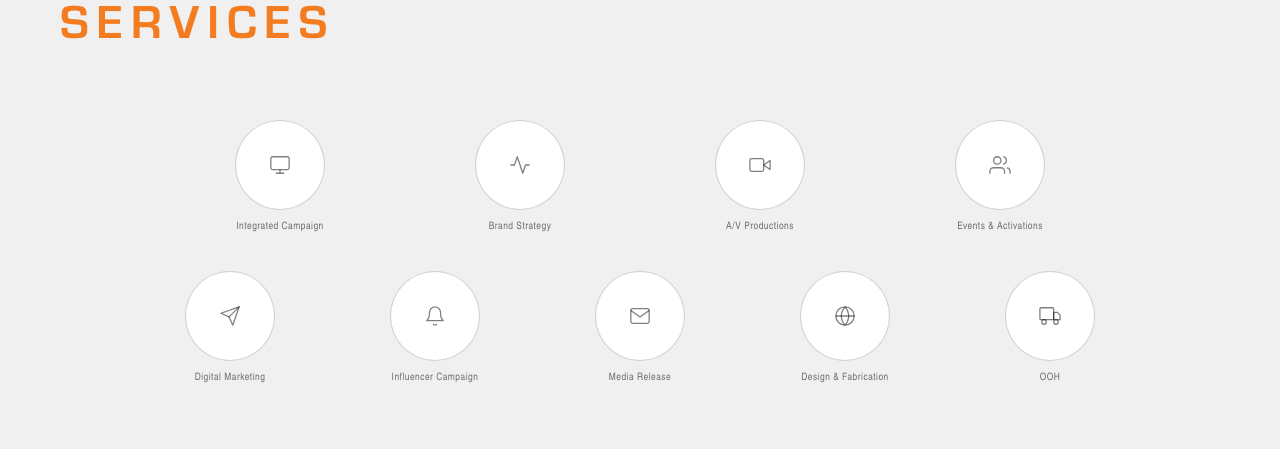
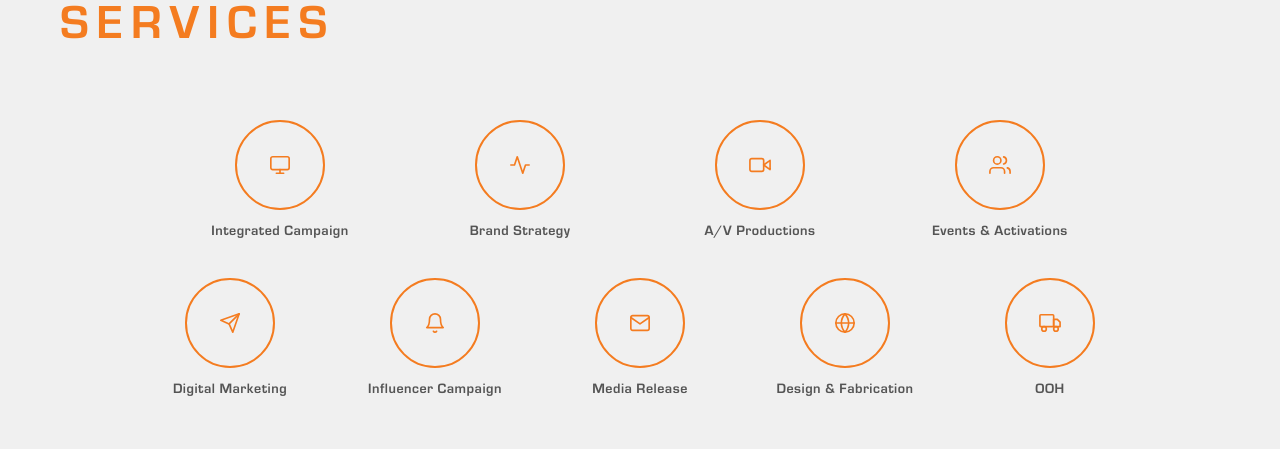
Before and after one commit to Rojesh111/Makeways-Website, a Next.js app in the folder makeways/: page / in a window 1280 px wide. Shown: the part 2006-2455 px from the top of the page. Built offline with nearby package versions, Linux system fonts and the light colour scheme.

Commit message:
Services was changed

```diff
--- a/makeways/components/Services.tsx
+++ b/makeways/components/Services.tsx
@@ -11,27 +11,27 @@ interface Service {
 }
 
 const services: Service[] = [
-  { id: 1, title: 'Integrated Campaign',   description: 'Seamless brand storytelling across every channel — TV, digital, print, and beyond — unified under one powerful strategy',        details: ['Multi-channel planning', 'Unified brand messaging', 'Cross-platform execution', 'Campaign ROI tracking'],        row: 1 },
-  { id: 2, title: 'Brand Strategy',        description: 'We define who you are, what you stand for, and how the world sees you — turning brand into competitive advantage',              details: ['Brand identity & positioning', 'Market & competitor analysis', 'Brand architecture', 'Tone of voice'],           row: 1 },
-  { id: 3, title: 'A/V Productions',       description: 'Cinematic-quality video and audio content that commands attention and moves audiences to action',                               details: ['TVC & commercial production', 'Corporate & documentary video', 'Post-production & editing', 'Sound design'],     row: 1 },
-  { id: 4, title: 'Events & Activations',  description: 'Live brand experiences that create genuine emotional connections and lasting memories with your audience',                      details: ['Brand activation events', 'Product launches', 'Experiential marketing', 'End-to-end production'],                row: 1 },
-  { id: 5, title: 'Digital Marketing',     description: 'Data-driven digital strategies that grow your presence, engage your audience, and convert at scale',                            details: ['Social media management', 'SEO & paid media', 'Content strategy', 'Analytics & reporting'],                    row: 2 },
-  { id: 6, title: 'Influencer Campaign',   description: "Authentic creator partnerships that extend your brand's reach and build trust through genuine voices",                          details: ['Influencer identification', 'Campaign strategy', 'Content collaboration', 'Performance measurement'],            row: 2 },
-  { id: 7, title: 'Media Release',         description: 'Strategic PR and media buying that keeps your brand prominent, credible, and in the conversation',                              details: ['Press release writing', 'Media buying & planning', 'PR strategy', 'Crisis communications'],                    row: 2 },
-  { id: 8, title: 'Design & Fabrication',  description: 'Bold visual craft — from concept to physical production — that makes your brand impossible to ignore',                          details: ['Graphic & print design', 'Exhibition & booth design', 'Signage & wayfinding', 'Physical fabrication'],         row: 2 },
-  { id: 9, title: 'OOH',                   description: 'Out-of-home advertising at scale — billboards, transit, and digital screens that dominate the landscape',                       details: ['Billboard & transit ads', 'DOOH strategy', 'Site selection & booking', 'Creative adaptation'],                 row: 2 },
+  { id: 1, title: 'Integrated Campaign',   description: 'Seamless brand storytelling across every channel — TV, digital, print, and beyond — unified under one powerful strategy.',        details: ['Multi-channel planning', 'Unified brand messaging', 'Cross-platform execution', 'Campaign ROI tracking'],        row: 1 },
+  { id: 2, title: 'Brand Strategy',        description: 'We define who you are, what you stand for, and how the world sees you — turning brand into competitive advantage.',              details: ['Brand identity & positioning', 'Market & competitor analysis', 'Brand architecture', 'Tone of voice'],           row: 1 },
+  { id: 3, title: 'A/V Productions',       description: 'Cinematic-quality video and audio content that commands attention and moves audiences to action.',                               details: ['TVC & commercial production', 'Corporate & documentary video', 'Post-production & editing', 'Sound design'],     row: 1 },
+  { id: 4, title: 'Events & Activations',  description: 'Live brand experiences that create genuine emotional connections and lasting memories with your audience.',                      details: ['Brand activation events', 'Product launches', 'Experiential marketing', 'End-to-end production'],                row: 1 },
+  { id: 5, title: 'Digital Marketing',     description: 'Data-driven digital strategies that grow your presence, engage your audience, and convert at scale.',                            details: ['Social media management', 'SEO & paid media', 'Content strategy', 'Analytics & reporting'],                    row: 2 },
+  { id: 6, title: 'Influencer Campaign',   description: "Authentic creator partnerships that extend your brand's reach and build trust through genuine voices.",                          details: ['Influencer identification', 'Campaign strategy', 'Content collaboration', 'Performance measurement'],            row: 2 },
+  { id: 7, title: 'Media Release',         description: 'Strategic PR and media buying that keeps your brand prominent, credible, and in the conversation.',                              details: ['Press release writing', 'Media buying & planning', 'PR strategy', 'Crisis communications'],                    row: 2 },
+  { id: 8, title: 'Design & Fabrication',  description: 'Bold visual craft — from concept to physical production — that makes your brand impossible to ignore.',                          details: ['Graphic & print design', 'Exhibition & booth design', 'Signage & wayfinding', 'Physical fabrication'],         row: 2 },
+  { id: 9, title: 'OOH',                   description: 'Out-of-home advertising at scale — billboards, transit, and digital screens that dominate the landscape.',                       details: ['Billboard & transit ads', 'DOOH strategy', 'Site selection & booking', 'Creative adaptation'],                 row: 2 },
 ];
 
 const icons: Record<number, React.ReactNode> = {
-  1: <svg width="22" height="22" viewBox="0 0 24 24" fill="none" stroke="currentColor" strokeWidth="1.4" strokeLinecap="round" strokeLinejoin="round"><rect x="2" y="3" width="20" height="14" rx="2"/><path d="M8 21h8M12 17v4"/></svg>,
-  2: <svg width="22" height="22" viewBox="0 0 24 24" fill="none" stroke="currentColor" strokeWidth="1.4" strokeLinecap="round" strokeLinejoin="round"><polyline points="22 12 18 12 15 21 9 3 6 12 2 12"/></svg>,
-  3: <svg width="22" height="22" viewBox="0 0 24 24" fill="none" stroke="currentColor" strokeWidth="1.4" strokeLinecap="round" strokeLinejoin="round"><polygon points="23 7 16 12 23 17 23 7"/><rect x="1" y="5" width="15" height="14" rx="2"/></svg>,
-  4: <svg width="22" height="22" viewBox="0 0 24 24" fill="none" stroke="currentColor" strokeWidth="1.4" strokeLinecap="round" strokeLinejoin="round"><path d="M17 21v-2a4 4 0 0 0-4-4H5a4 4 0 0 0-4 4v2"/><circle cx="9" cy="7" r="4"/><path d="M23 21v-2a4 4 0 0 0-3-3.87M16 3.13a4 4 0 0 1 0 7.75"/></svg>,
-  5: <svg width="22" height="22" viewBox="0 0 24 24" fill="none" stroke="currentColor" strokeWidth="1.4" strokeLinecap="round" strokeLinejoin="round"><line x1="22" y1="2" x2="11" y2="13"/><polygon points="22 2 15 22 11 13 2 9 22 2"/></svg>,
-  6: <svg width="22" height="22" viewBox="0 0 24 24" fill="none" stroke="currentColor" strokeWidth="1.4" strokeLinecap="round" strokeLinejoin="round"><path d="M18 8a6 6 0 0 0-12 0c0 7-3 9-3 9h18s-3-2-3-9"/><path d="M13.73 21a2 2 0 0 1-3.46 0"/></svg>,
-  7: <svg width="22" height="22" viewBox="0 0 24 24" fill="none" stroke="currentColor" strokeWidth="1.4" strokeLinecap="round" strokeLinejoin="round"><path d="M4 4h16c1.1 0 2 .9 2 2v12c0 1.1-.9 2-2 2H4c-1.1 0-2-.9-2-2V6c0-1.1.9-2 2-2z"/><polyline points="22,6 12,13 2,6"/></svg>,
-  8: <svg width="22" height="22" viewBox="0 0 24 24" fill="none" stroke="currentColor" strokeWidth="1.4" strokeLinecap="round" strokeLinejoin="round"><circle cx="12" cy="12" r="10"/><line x1="2" y1="12" x2="22" y2="12"/><path d="M12 2a15.3 15.3 0 0 1 4 10 15.3 15.3 0 0 1-4 10 15.3 15.3 0 0 1-4-10 15.3 15.3 0 0 1 4-10z"/></svg>,
-  9: <svg width="22" height="22" viewBox="0 0 24 24" fill="none" stroke="currentColor" strokeWidth="1.4" strokeLinecap="round" strokeLinejoin="round"><rect x="1" y="3" width="15" height="13" rx="1"/><path d="M16 8h4l3 3v5h-7V8z"/><circle cx="5.5" cy="18.5" r="2.5"/><circle cx="18.5" cy="18.5" r="2.5"/></svg>,
+  1: <svg width="22" height="22" viewBox="0 0 24 24" fill="none" stroke="currentColor" strokeWidth="1.8" strokeLinecap="round" strokeLinejoin="round"><rect x="2" y="3" width="20" height="14" rx="2"/><path d="M8 21h8M12 17v4"/></svg>,
+  2: <svg width="22" height="22" viewBox="0 0 24 24" fill="none" stroke="currentColor" strokeWidth="1.8" strokeLinecap="round" strokeLinejoin="round"><polyline points="22 12 18 12 15 21 9 3 6 12 2 12"/></svg>,
+  3: <svg width="22" height="22" viewBox="0 0 24 24" fill="none" stroke="currentColor" strokeWidth="1.8" strokeLinecap="round" strokeLinejoin="round"><polygon points="23 7 16 12 23 17 23 7"/><rect x="1" y="5" width="15" height="14" rx="2"/></svg>,
+  4: <svg width="22" height="22" viewBox="0 0 24 24" fill="none" stroke="currentColor" strokeWidth="1.8" strokeLinecap="round" strokeLinejoin="round"><path d="M17 21v-2a4 4 0 0 0-4-4H5a4 4 0 0 0-4 4v2"/><circle cx="9" cy="7" r="4"/><path d="M23 21v-2a4 4 0 0 0-3-3.87M16 3.13a4 4 0 0 1 0 7.75"/></svg>,
+  5: <svg width="22" height="22" viewBox="0 0 24 24" fill="none" stroke="currentColor" strokeWidth="1.8" strokeLinecap="round" strokeLinejoin="round"><line x1="22" y1="2" x2="11" y2="13"/><polygon points="22 2 15 22 11 13 2 9 22 2"/></svg>,
+  6: <svg width="22" height="22" viewBox="0 0 24 24" fill="none" stroke="currentColor" strokeWidth="1.8" strokeLinecap="round" strokeLinejoin="round"><path d="M18 8a6 6 0 0 0-12 0c0 7-3 9-3 9h18s-3-2-3-9"/><path d="M13.73 21a2 2 0 0 1-3.46 0"/></svg>,
+  7: <svg width="22" height="22" viewBox="0 0 24 24" fill="none" stroke="currentColor" strokeWidth="1.8" strokeLinecap="round" strokeLinejoin="round"><path d="M4 4h16c1.1 0 2 .9 2 2v12c0 1.1-.9 2-2 2H4c-1.1 0-2-.9-2-2V6c0-1.1.9-2 2-2z"/><polyline points="22,6 12,13 2,6"/></svg>,
+  8: <svg width="22" height="22" viewBox="0 0 24 24" fill="none" stroke="currentColor" strokeWidth="1.8" strokeLinecap="round" strokeLinejoin="round"><circle cx="12" cy="12" r="10"/><line x1="2" y1="12" x2="22" y2="12"/><path d="M12 2a15.3 15.3 0 0 1 4 10 15.3 15.3 0 0 1-4 10 15.3 15.3 0 0 1-4-10 15.3 15.3 0 0 1 4-10z"/></svg>,
+  9: <svg width="22" height="22" viewBox="0 0 24 24" fill="none" stroke="currentColor" strokeWidth="1.8" strokeLinecap="round" strokeLinejoin="round"><rect x="1" y="3" width="15" height="13" rx="1"/><path d="M16 8h4l3 3v5h-7V8z"/><circle cx="5.5" cy="18.5" r="2.5"/><circle cx="18.5" cy="18.5" r="2.5"/></svg>,
 };
 
 export default function Services() {
@@ -54,7 +54,7 @@ export default function Services() {
   useEffect(() => {
     const obs = new IntersectionObserver(
       entries => entries.forEach(e => { if (e.isIntersecting) e.target.classList.add('visible'); }),
-      { threshold: 0.05 }
+      { threshold: 0.1 }
     );
     sectionRef.current?.querySelectorAll<HTMLElement>('.animate')
       .forEach(el => obs.observe(el));
@@ -66,9 +66,8 @@ export default function Services() {
       <section id="services" className="svc" ref={sectionRef}>
         <div className="svc__inner">
 
-          {/* Heading — rendered visible by default, animate adds entrance */}
           <h2 className="svc__heading animate">
-            <span className="svc__fade">SERVICES</span>
+            SERV<span className="svc__fade">ICES</span>
           </h2>
 
           {isMobile ? (
@@ -93,7 +92,6 @@ export default function Services() {
                       <ul className="mob-sheet__list">
                         {s.details.map((d, i) => (
                           <li key={i}>
-                            <span className="mob-sheet__dot" />
                             <span>{d}</span>
                           </li>
                         ))}
@@ -165,13 +163,6 @@ export default function Services() {
 
         @font-face {
           font-family  : 'Eurostile';
-          src          : url('/fonts/FONTS/EurostileExt-Normal Regular.ttf') format('truetype');
-          font-weight  : 400;
-          font-style   : normal;
-          font-display : swap;
-        }
-        @font-face {
-          font-family  : 'Eurostile';
           src          : url('/fonts/FONTS/EurostileBold.ttf') format('truetype');
           font-weight  : 700;
           font-style   : normal;
@@ -191,41 +182,47 @@ export default function Services() {
           font-style   : normal;
           font-display : swap;
         }
+        @font-face {
+          font-family  : 'Eurostile';
+          src          : url('/fonts/FONTS/EurostileExt-Normal Regular.ttf') format('truetype');
+          font-weight  : 400;
+          font-style   : normal;
+          font-display : swap;
+          unicode-range: U+0020-00FF;
+        }
 
         .svc,
-        .svc * {
-          font-family : 'Eurostile', 'Arial Narrow', Arial, sans-serif !important;
-          font-style  : normal !important;
-        }
+        .svc * { font-style: normal !important; }
 
         /* ─── Section ───────────────────────────────────────────────── */
         .svc {
           background  : #f0f0f0;
           padding     : 96px 60px 112px;
+          font-family : 'Eurostile', 'Arial Narrow', Arial, sans-serif;
           overflow    : hidden;
           position    : relative;
         }
         .svc__inner { max-width: 1280px; margin: 0 auto; }
 
-        /* ─── Heading ────────────────────────────────────────────────── */
+        /* ─── Heading ───────────────────────────────────────────────── */
         .svc__heading {
+          font-family    : 'Eurostile', 'Arial Narrow', Arial, sans-serif;
           font-weight    : 800;
           font-size      : clamp(36px, 3.75vw, 48px);
           letter-spacing : 8px;
           text-transform : uppercase;
-          color          : #1a1a1a;
+          color          : #f47c20;
           margin         : 0 0 64px;
           line-height    : 1;
         }
-        .svc__fade { color: #f47c20; }
 
         /* ─── Scroll reveal ─────────────────────────────────────────── */
-        .animate         { opacity: 0; transform: translateY(20px); transition: opacity 0.6s ease, transform 0.6s ease; }
+        .animate { opacity: 0; transform: translateY(20px); transition: opacity 0.6s ease, transform 0.6s ease; }
         .animate.visible { opacity: 1; transform: translateY(0); }
 
         /* ─── Desktop layout ────────────────────────────────────────── */
-        .svc-wrap   { display: flex; flex-direction: column; align-items: center; }
-        .svc-row    { display: flex; max-width: 960px; width: 100%; padding: 4px 0 24px; }
+        .svc-wrap { display: flex; flex-direction: column; align-items: center; }
+        .svc-row  { display: flex; max-width: 960px; width: 100%; padding: 4px 0 24px; }
         .svc-row--4 { justify-content: space-around; }
         .svc-row--5 { justify-content: space-between; }
 
@@ -234,7 +231,7 @@ export default function Services() {
           display        : flex;
           flex-direction : column;
           align-items    : center;
-          gap            : 10px;
+          gap            : 12px;
           width          : 140px;
           flex-shrink    : 0;
           cursor         : pointer;
@@ -246,46 +243,44 @@ export default function Services() {
           to   { opacity: 1; transform: translateY(0); }
         }
 
-        /* ─── Icon ring ─────────────────────────────────────────────── */
+        /* ─── Icon ring — outlined orange, fills solid on hover ─────── */
         .svc-ring {
           width           : 90px;
           height          : 90px;
           border-radius   : 50%;
-          border          : 1.5px solid rgba(0, 0, 0, 0.18);
-          background      : #ffffff;
+          border          : 2px solid #f47c20;
+          background      : transparent;
           display         : flex;
           align-items     : center;
           justify-content : center;
-          transition      : border-color 0.22s ease, background 0.22s ease,
-                            transform 0.22s ease, box-shadow 0.22s ease;
+          transition      : background 0.22s ease;
           flex-shrink     : 0;
         }
         .svc-card--on   .svc-ring,
         .svc-card:hover .svc-ring {
-          border-color : #f47c20;
-          background   : rgba(244, 124, 32, 0.08);
-          transform    : translateY(-4px);
-          box-shadow   : 0 6px 20px rgba(244, 124, 32, 0.28);
+          background : #f47c20;
         }
 
+        /* ─── Icon — orange at rest, white on hover ─────────────────── */
         .svc-icon {
-          color           : rgba(0, 0, 0, 0.5);
+          color           : #f47c20;
           display         : flex;
           align-items     : center;
           justify-content : center;
           transition      : color 0.22s ease;
         }
         .svc-card--on   .svc-icon,
-        .svc-card:hover .svc-icon { color: #f47c20; }
+        .svc-card:hover .svc-icon { color: #ffffff; }
 
-        /* Card label */
+        /* ─── Card label — larger, bolder ──────────────────────────── */
         .svc-label {
-          font-weight    : 400;
-          font-size      : clamp(10px, 0.8vw, 12px);
+          font-family    : 'Eurostile', 'Arial Narrow', Arial, sans-serif;
+          font-weight    : 600;
+          font-size      : clamp(13px, 1.1vw, 15px);
           letter-spacing : 0.5px;
-          color          : rgba(0, 0, 0, 0.55);
+          color          : rgba(0, 0, 0, 0.65);
           text-align     : center;
-          line-height    : 1.45;
+          line-height    : 1.4;
           display        : block;
           transition     : color 0.22s ease;
         }
@@ -306,7 +301,7 @@ export default function Services() {
         }
         .svc-strip--on { height: 116px; opacity: 1; margin-bottom: 32px; }
 
-        /* ─── Strip inner ───────────────────────────────────────────── */
+        /* ─── Strip inner — orange bg, white text ───────────────────── */
         .strip {
           display               : grid;
           grid-template-columns : 1fr 280px;
@@ -328,6 +323,7 @@ export default function Services() {
         .strip__body { display: flex; flex-direction: column; gap: 7px; }
 
         .strip__title {
+          font-family    : 'Eurostile', 'Arial Narrow', Arial, sans-serif;
           font-weight    : 800;
           font-size      : clamp(12px, 1vw, 15px);
           letter-spacing : 3px;
@@ -338,6 +334,7 @@ export default function Services() {
         }
 
         .strip__desc {
+          font-family    : 'Eurostile', 'Arial Narrow', Arial, sans-serif;
           font-weight    : 400;
           font-size      : clamp(11px, 0.85vw, 13px);
           color          : rgba(255, 255, 255, 0.92);
@@ -353,6 +350,7 @@ export default function Services() {
           align-content         : center;
         }
         .strip__tag {
+          font-family    : 'Eurostile', 'Arial Narrow', Arial, sans-serif;
           font-weight    : 600;
           font-size      : 9px;
           letter-spacing : 1.2px;
@@ -370,11 +368,7 @@ export default function Services() {
         .strip__tag:hover { background: rgba(255,255,255,0.2); border-color: #ffffff; }
 
         /* ─── MOBILE ────────────────────────────────────────────────── */
-        .mob-grid {
-          display               : grid;
-          grid-template-columns : repeat(3, 1fr);
-          gap                   : 28px 12px;
-        }
+        .mob-grid { display: grid; grid-template-columns: repeat(3, 1fr); gap: 28px 12px; }
         .mob-card {
           display                    : flex;
           flex-direction             : column;
@@ -388,34 +382,31 @@ export default function Services() {
           width           : 64px;
           height          : 64px;
           border-radius   : 50%;
-          border          : 1.5px solid rgba(0, 0, 0, 0.18);
-          background      : #ffffff;
+          border          : 2px solid #f47c20;
+          background      : transparent;
           display         : flex;
           align-items     : center;
           justify-content : center;
-          transition      : border-color 0.2s ease, background 0.2s ease, box-shadow 0.2s ease;
+          transition      : background 0.22s ease;
           flex-shrink     : 0;
         }
-        .mob-card--open .mob-ring {
-          border-color : #f47c20;
-          background   : rgba(244, 124, 32, 0.08);
-          box-shadow   : 0 0 16px rgba(244, 124, 32, 0.25);
-        }
+        .mob-card--open .mob-ring { background: #f47c20; }
 
         .mob-icon {
-          color      : rgba(0, 0, 0, 0.5);
-          display    : flex;
-          align-items: center;
-          justify-content: center;
-          transition : color 0.2s ease;
+          color           : #f47c20;
+          display         : flex;
+          align-items     : center;
+          justify-content : center;
+          transition      : color 0.22s ease;
         }
-        .mob-card--open .mob-icon { color: #f47c20; }
+        .mob-card--open .mob-icon { color: #ffffff; }
 
         .mob-label {
-          font-weight    : 400;
-          font-size      : clamp(9px, 2.4vw, 11px);
+          font-family    : 'Eurostile', 'Arial Narrow', Arial, sans-serif;
+          font-weight    : 600;
+          font-size      : clamp(11px, 2.6vw, 13px);
           letter-spacing : 0.4px;
-          color          : rgba(0, 0, 0, 0.55);
+          color          : rgba(0, 0, 0, 0.65);
           text-align     : center;
           line-height    : 1.4;
           display        : block;
@@ -439,23 +430,22 @@ export default function Services() {
         @keyframes sheetUp { from { transform: translateY(100%); } to { transform: translateY(0); } }
 
         .mob-sheet__handle { width: 36px; height: 3px; background: rgba(255,255,255,0.4); border-radius: 2px; margin: 14px auto 22px; }
-        .mob-sheet__title  { font-weight: 800; font-size: clamp(18px,4.5vw,22px); letter-spacing: 1.5px; text-transform: uppercase; color: #ffffff; line-height: 1.15; margin: 0 0 12px; }
-        .mob-sheet__desc   { font-weight: 400; font-size: clamp(13px,3.5vw,15px); color: rgba(255,255,255,0.9); line-height: 1.75; letter-spacing: 0.2px; margin: 0 0 16px; display: block; }
+        .mob-sheet__title  { font-family: 'Eurostile','Arial Narrow',Arial,sans-serif; font-weight: 800; font-size: clamp(18px,4.5vw,22px); letter-spacing: 1.5px; text-transform: uppercase; color: #ffffff; line-height: 1.15; margin: 0 0 12px; }
+        .mob-sheet__desc   { font-family: 'Eurostile','Arial Narrow',Arial,sans-serif; font-weight: 400; font-size: clamp(13px,3.5vw,15px); color: rgba(255,255,255,0.9); line-height: 1.75; letter-spacing: 0.2px; margin: 0 0 16px; display: block; }
         .mob-sheet__rule   { height: 1px; background: rgba(255,255,255,0.3); margin: 0 0 14px; }
         .mob-sheet__list   { list-style: none; padding: 0; margin: 0; display: flex; flex-direction: column; gap: 10px; }
-        .mob-sheet__list li { display: flex; align-items: center; gap: 12px; font-weight: 400; font-size: clamp(12px,3vw,14px); color: #ffffff; letter-spacing: 0.2px; line-height: 1.4; }
-        .mob-sheet__dot    { width: 5px; height: 5px; border-radius: 50%; background: rgba(255,255,255,0.7); flex-shrink: 0; }
+        .mob-sheet__list li { display: flex; align-items: center; gap: 12px; font-family: 'Eurostile','Arial Narrow',Arial,sans-serif; font-weight: 400; font-size: clamp(12px,3vw,14px); color: #ffffff; letter-spacing: 0.2px; line-height: 1.4; }
 
         /* ─── Responsive ────────────────────────────────────────────── */
         @media (min-width: 768px) and (max-width: 1100px) {
-          .svc          { padding: 72px 40px 96px; }
-          .svc__heading { margin-bottom: 52px; }
-          .svc-card     { width: 120px; }
-          .svc-ring     { width: 76px; height: 76px; }
-          .svc-row--4, .svc-row--5 { max-width: 780px; }
-          .strip        { grid-template-columns: 1fr; height: auto; min-height: 90px; }
-          .strip__tags  { display: none; }
-          .svc-strip--on { height: auto; min-height: 90px; }
+          .svc                    { padding: 72px 40px 96px; }
+          .svc__heading           { margin-bottom: 52px; }
+          .svc-card               { width: 120px; }
+          .svc-ring               { width: 76px; height: 76px; }
+          .svc-row--4,.svc-row--5 { max-width: 780px; }
+          .strip                  { grid-template-columns: 56px 1fr; height: auto; min-height: 90px; }
+          .strip__tags            { display: none; }
+          .svc-strip--on          { height: auto; min-height: 90px; }
         }
         @media (max-width: 767px) {
           .svc          { padding: 56px 20px 80px; }
```
